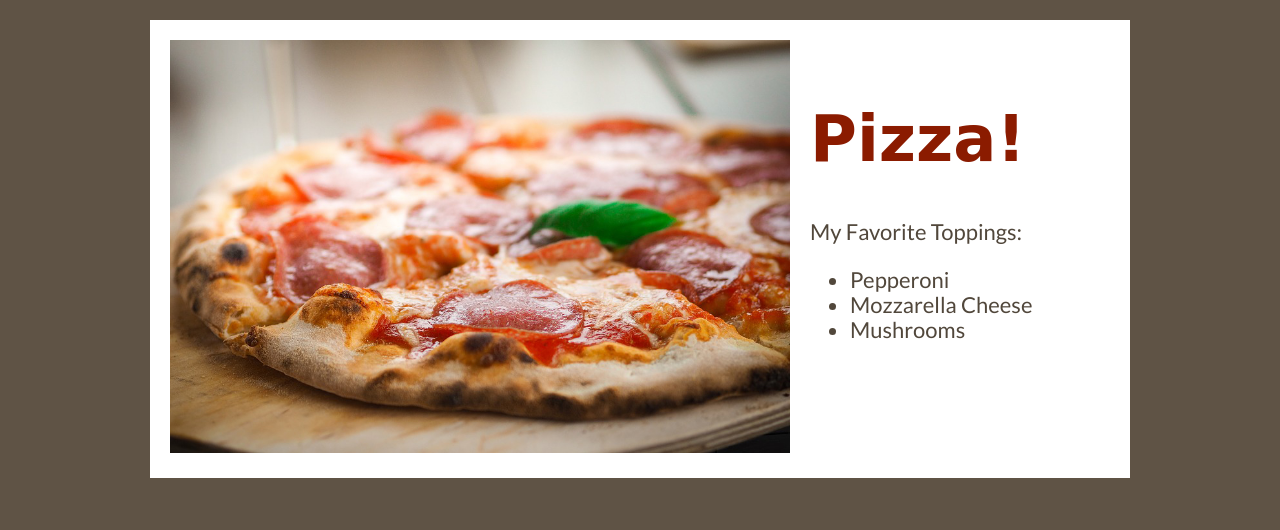
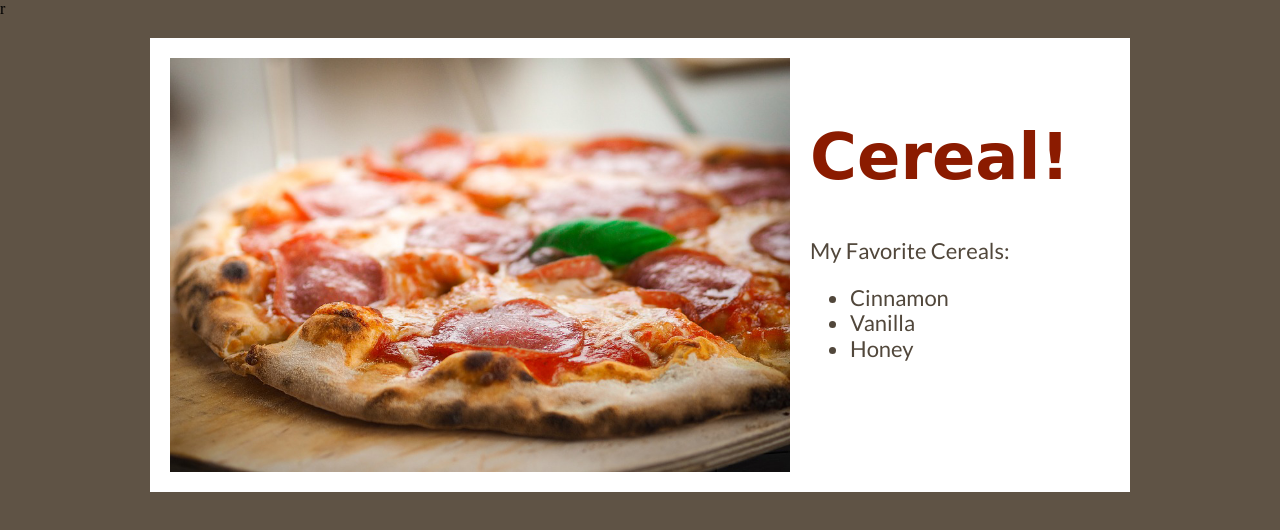
Before and after one commit to bridgetbaker/pizza, a plain HTML site: page pizza-main/index.html in a window 1280 px wide. Drawn offline with nearby package versions, Linux system fonts and the light colour scheme; a web font is replaced by a local one.

Commit message:
Cereal Update
Switching pizza to cereal

```diff
--- a/pizza-main/index.html
+++ b/pizza-main/index.html
@@ -1,8 +1,8 @@
-<!DOCTYPE html>
+r<!DOCTYPE html>
 <html>
 <head>
 
-<title>My Favorite Pizza</title>
+<title>My Favorite Cereal</title>
 
 <link rel="stylesheet" href="https://cdnjs.cloudflare.com/ajax/libs/normalize/5.0.0/normalize.min.css" />
 
@@ -19,12 +19,12 @@
     <img src="images/pizza.jpg" alt="Pizza with pepperoni and cheese." />
   </div>
   <div class="textContainer">
-    <h1>Pizza!</h1>
-    <p>My Favorite Toppings: </p>
+    <h1>Cereal!</h1>
+    <p>My Favorite Cereals: </p>
     <ul>
-      <li>Pepperoni</li>
-      <li>Mozzarella Cheese</li>
-      <li>Mushrooms</li>
+      <li>Cinnamon</li>
+      <li>Vanilla</li>
+      <li>Honey</li>
     </ul>
   </div>
 </div>
```
